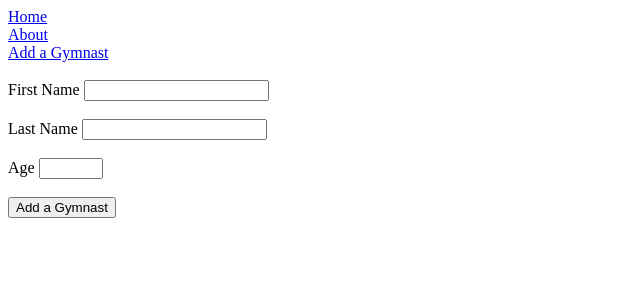
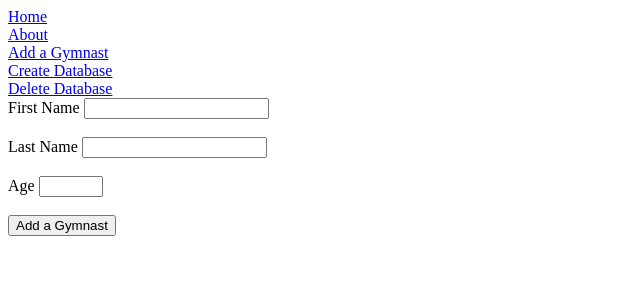
Before and after one commit to paullagah/Flask, a Flask app: page /add in a window 1280 px wide. Shown: the top 300 px of the page, without its empty margins (0-640 px from the left). Run offline with Flask 2, Linux system fonts and the light colour scheme; parts of the project's set-up code (start-up, migrations or seed data) failed here and were passed over.

Commit message:
Form works to submit data
Added some links to the top of the page

```diff
--- a/app.py
+++ b/app.py
@@ -68,7 +68,7 @@ def add():
 @app.route('/create')
 def create():
     db.create_all()
-    gymnast = Gymnasts(firstname='Paul', lastname='Lagah', age=29)
+    gymnast = Gymnasts(firstname='Paul', lastname='Lagah', age=28)
     db.session.add(gymnast)
     db.session.commit()
     return "Added the table and populated it with a Record" and redirect(url_for('home'))
--- a/templates/layout.html
+++ b/templates/layout.html
@@ -12,7 +12,9 @@
     <div class="navbar">
         <a href="{{ url_for('home') }}">Home</a> <br>
         <a href="{{ url_for('about') }}">About</a> <br>
-        <a href="{{ url_for('add') }}">Add a Gymnast</a> <br><br>
+        <a href="{{ url_for('add') }}">Add a Gymnast</a> <br>
+        <a href="{{ url_for('create') }}">Create Database</a> <br>
+        <a href="{{ url_for('delete') }}">Delete Database</a> <br>
     </div>
     {% block body_content %}{% endblock %}
 </body>
```
